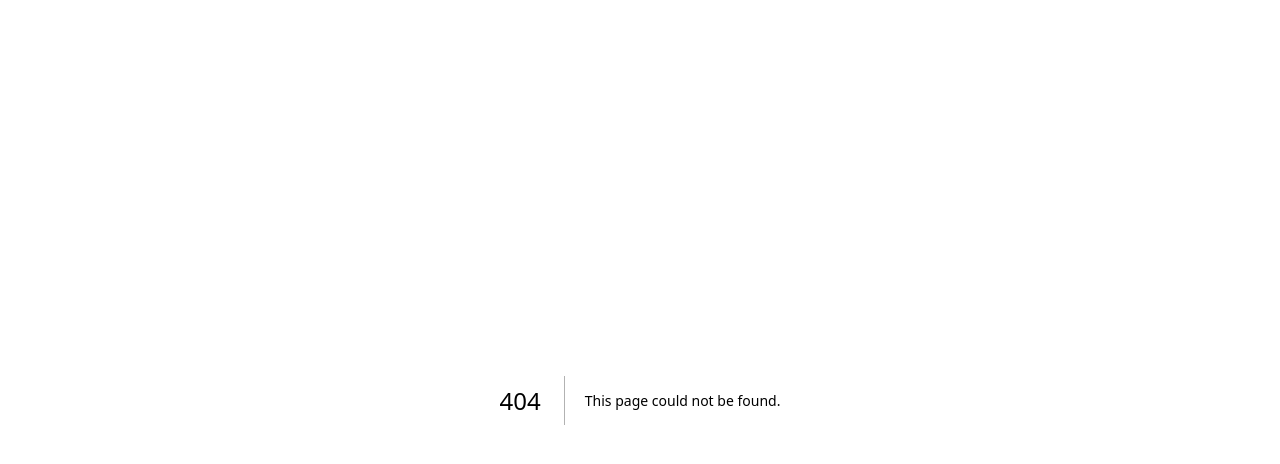
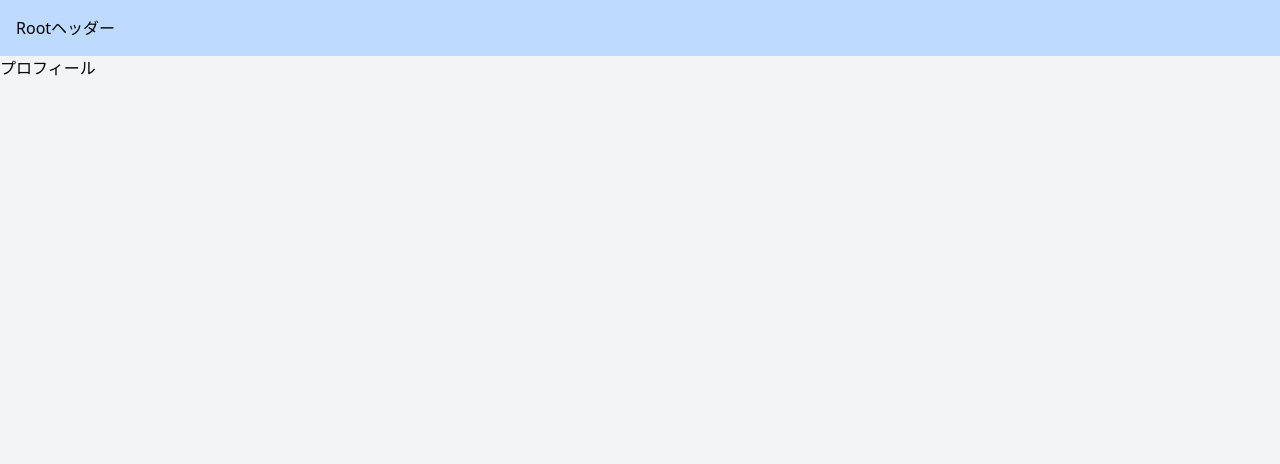
Before and after one commit to MotokiAdachi/my-app, a Next.js app: page /about/profile in a window 1280 px wide. Before the commit this address had no page. Shown: the top 464 px of the page. Built offline with nearby package versions, Linux system fonts and the light colour scheme.

Commit message:
learning

```diff
--- /dev/null
+++ b/src/app/about/layout.tsx
@@ -0,0 +1,7 @@
+export default function AboutLayout({
+  children,
+}: Readonly<{
+  children: React.ReactNode;
+}>) {
+  return <div className="bg-gray-100 h-screen">{children}</div>;
+}
--- /dev/null
+++ b/src/app/about/profile/page.tsx
@@ -0,0 +1,5 @@
+import React from "react";
+
+export default function ProfilePage() {
+  return <div>プロフィール</div>;
+}
--- a/src/app/layout.tsx
+++ b/src/app/layout.tsx
@@ -12,8 +12,11 @@ export default function RootLayout({
   children: React.ReactNode;
 }>) {
   return (
-    <html lang="en">
-      <body>{children}</body>
+    <html lang="ja">
+      <body>
+        <header className="bg-blue-200 p-4">Rootヘッダー</header>
+        {children}
+      </body>
     </html>
   );
 }
```
